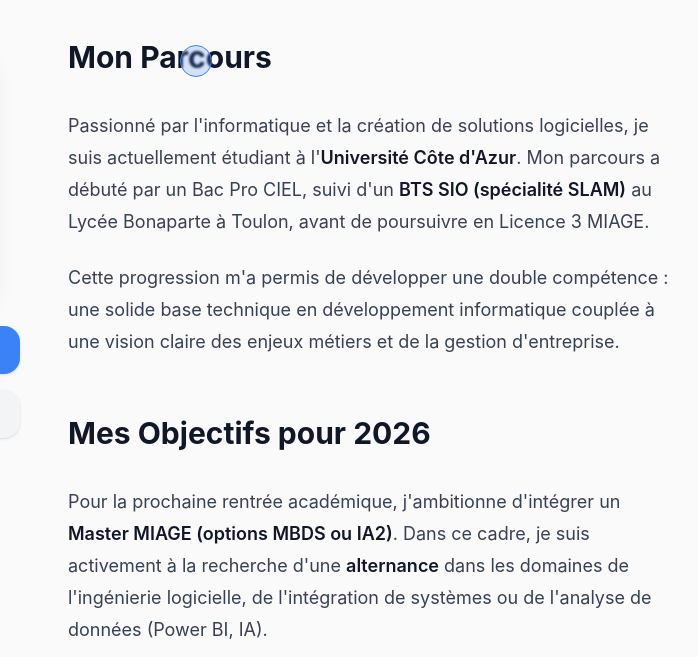
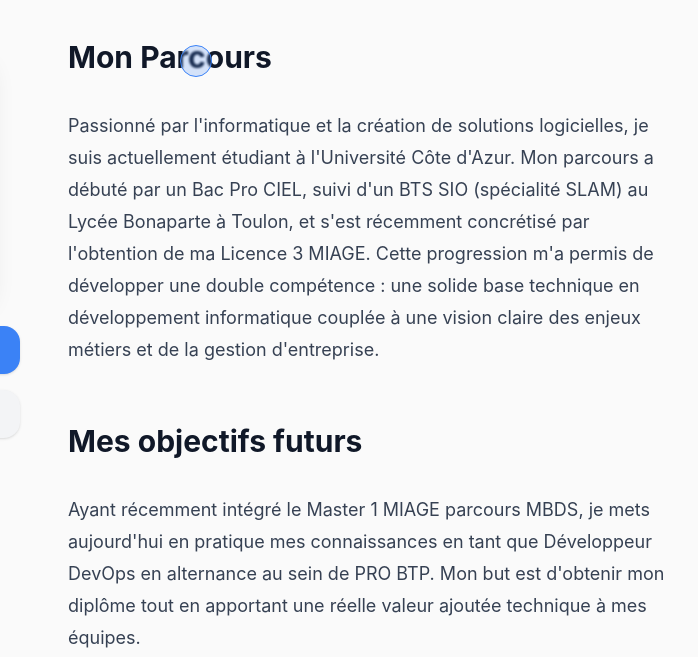
Before and after one commit to Xelovnight/Portfolio, an Astro site in the folder mon-portfolio/: page /Portfolio/mon-portfolio/a-propos in a window 1280 px wide. Shown: the part 339-996 px from the top of the page, 444-1142 px from the left. Built offline with nearby package versions, Linux system fonts and the light colour scheme; Astro itself is replaced by a stand-in of ours.

Commit message:
modification des textes de la page a propos

```diff
--- a/mon-portfolio/src/pages/a-propos.astro
+++ b/mon-portfolio/src/pages/a-propos.astro
@@ -50,20 +50,25 @@ const t = useTranslations(lang);
 
         <h2>Mon Parcours</h2>
         <p>
-          Passionné par l'informatique et la création de solutions logicielles, je suis actuellement étudiant à l'<strong>Université Côte d'Azur</strong>. Mon parcours a débuté par un Bac Pro CIEL, suivi d'un <strong>BTS SIO (spécialité SLAM)</strong> au Lycée Bonaparte à Toulon, avant de poursuivre en Licence 3 MIAGE.
-        </p>
-        <p>
-          Cette progression m'a permis de développer une double compétence : une solide base technique en développement informatique couplée à une vision claire des enjeux métiers et de la gestion d'entreprise.
+          Passionné par l'informatique et la création de solutions logicielles,
+          je suis actuellement étudiant à l'Université Côte d'Azur. Mon parcours a
+          débuté par un Bac Pro CIEL, suivi d'un BTS SIO (spécialité SLAM) au Lycée
+          Bonaparte à Toulon, et s'est récemment concrétisé par l'obtention de ma Licence 3 MIAGE.
+          Cette progression m'a permis de développer une double compétence : une solide base
+          technique en développement informatique couplée à une vision claire des enjeux métiers et
+          de la gestion d'entreprise.
         </p>
 
-        <h2>Mes Objectifs pour 2026</h2>
+        <h2>Mes objectifs futurs</h2>
         <p>
-          Pour la prochaine rentrée académique, j'ambitionne d'intégrer un <strong>Master MIAGE (options MBDS ou IA2)</strong>. Dans ce cadre, je suis activement à la recherche d'une <strong>alternance</strong> dans les domaines de l'ingénierie logicielle, de l'intégration de systèmes ou de l'analyse de données (Power BI, IA).
+          Ayant récemment intégré le Master 1 MIAGE parcours MBDS, je mets aujourd'hui en pratique
+          mes connaissances en tant que Développeur DevOps en alternance au sein de PRO BTP. Mon but est d'obtenir
+          mon diplôme tout en apportant une réelle valeur ajoutée technique à mes équipes.
         </p>
 
         <h2>En dehors du code</h2>
         <p>
-          Le développement est pour moi plus qu'un cursus, c'est un domaine d'exploration permanent. Sur mon temps libre, je m'intéresse de près au game development et à la création d'assets. Je pratique régulièrement la <strong>modélisation 3D low-poly</strong> sur des outils comme Blender ou Blockbench.
+          Le développement est pour moi plus qu'un cursus, c'est un domaine d'exploration permanent. Sur mon temps libre, je m'intéresse de près au game development et à la création d'assets. Je pratique aussi de temps a autre la <strong>modélisation 3D low-poly</strong> sur des outils comme Blockbench.
         </p>
         <p>
           Je suis également un grand amateur de jeux vidéo, que ce soit pour optimiser des bases et survivre en coopération sur <em>Ark: Survival Evolved</em>, explorer des modpacks complexes sur <em>Minecraft</em>, ou simplement faire la course sur <em>Forza Horizon</em>.
--- a/mon-portfolio/src/pages/en/a-propos.astro
+++ b/mon-portfolio/src/pages/en/a-propos.astro
@@ -50,20 +50,19 @@ const t = useTranslations(lang);
 
         <h2>My Background</h2>
         <p>
-          Passionate about IT and building software solutions, I am currently a student at <strong>Université Côte d'Azur</strong>. My journey started with a Bac Pro CIEL, followed by a <strong>BTS SIO (SLAM specialization)</strong> in Toulon, before continuing into a Licence 3 MIAGE.
-        </p>
+          Passionate about computer science and creating software solutions, I am currently a student at Université Côte d'Azur. My academic journey began with a vocational baccalaureate (Bac Pro CIEL), followed by a two-year technical degree (BTS SIO) at Lycée Bonaparte in Toulon, and recently culminated in obtaining my Bachelor's degree (Licence 3) in MIAGE. This progression has allowed me to develop dual expertise: a solid technical foundation in software development combined with a clear understanding of business challenges and corporate management.        </p>
         <p>
           This path has allowed me to develop a dual skill set: a solid technical foundation in software development coupled with a clear understanding of business needs and corporate management.
         </p>
 
-        <h2>My Goals for 2026</h2>
+        <h2>My Future Goals</h2>
         <p>
-          For the upcoming academic year, I aim to join a <strong>Master's degree in MIAGE (MBDS or IA2 tracks)</strong>. As part of this program, I am actively seeking a <strong>work-study program (alternance)</strong> in software engineering, systems integration, or data management.
+          Having recently joined the Master's in MIAGE (MBDS track), I am now applying my knowledge as a DevOps work-study student at PRO BTP. My goal is to graduate while delivering tangible technical value to my teams.
         </p>
 
         <h2>Beyond Coding</h2>
         <p>
-          Development is more than just coursework for me; it's a constant field of exploration. In my free time, I am very interested in game development and asset creation. I regularly practice <strong>low-poly 3D modeling</strong> using tools like Blender and Blockbench.
+          Development is more than just coursework for me; it's a constant field of exploration. In my free time, I am very interested in game development and asset creation. I practice <strong>low-poly 3D modeling</strong> using tools like Blockbench.
         </p>
         <p>
           I am also an avid gamer, whether it's optimizing bases and surviving in co-op on <em>Ark: Survival Evolved</em>, exploring complex modpacks on <em>Minecraft</em>, or just racing on <em>Forza Horizon</em>.
```
